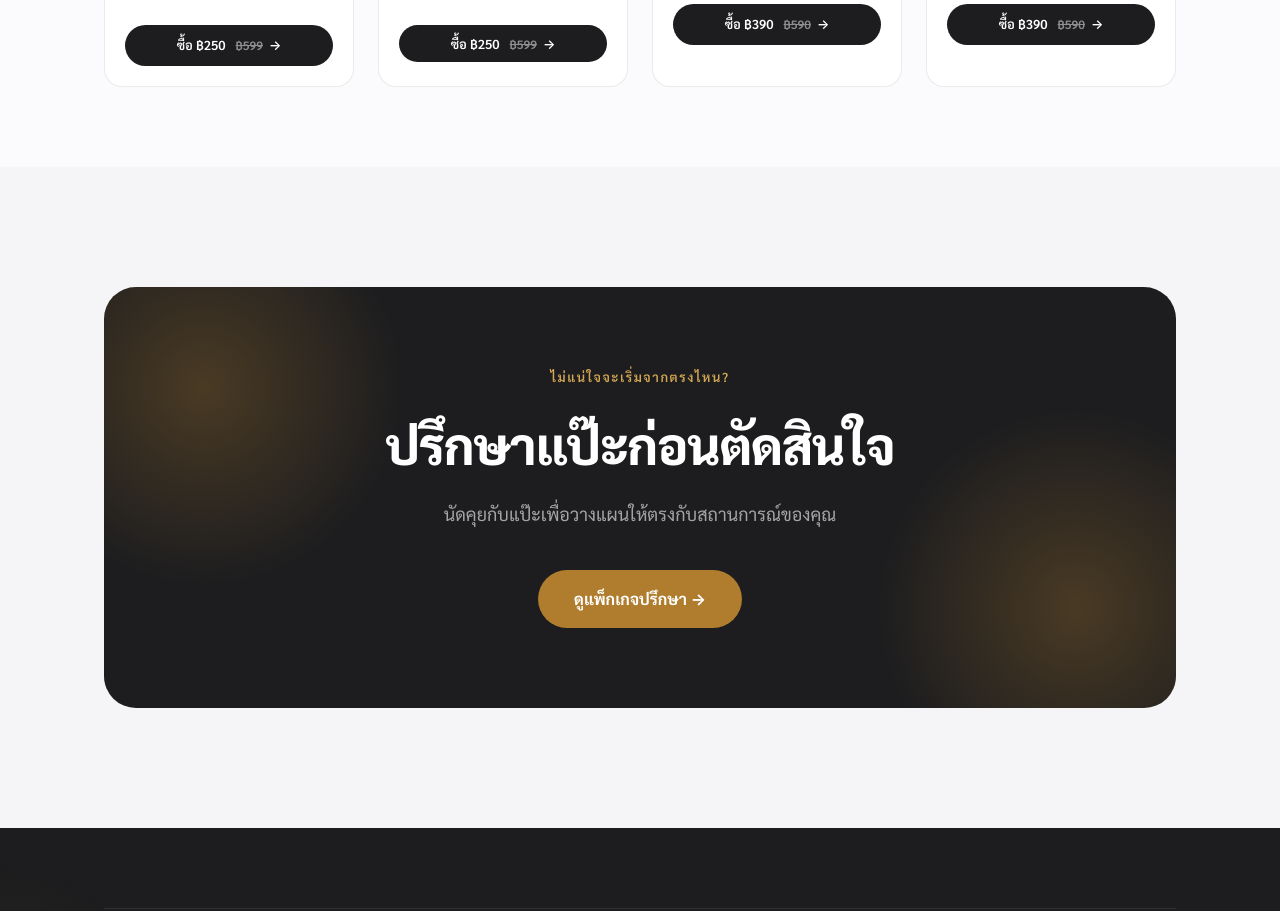
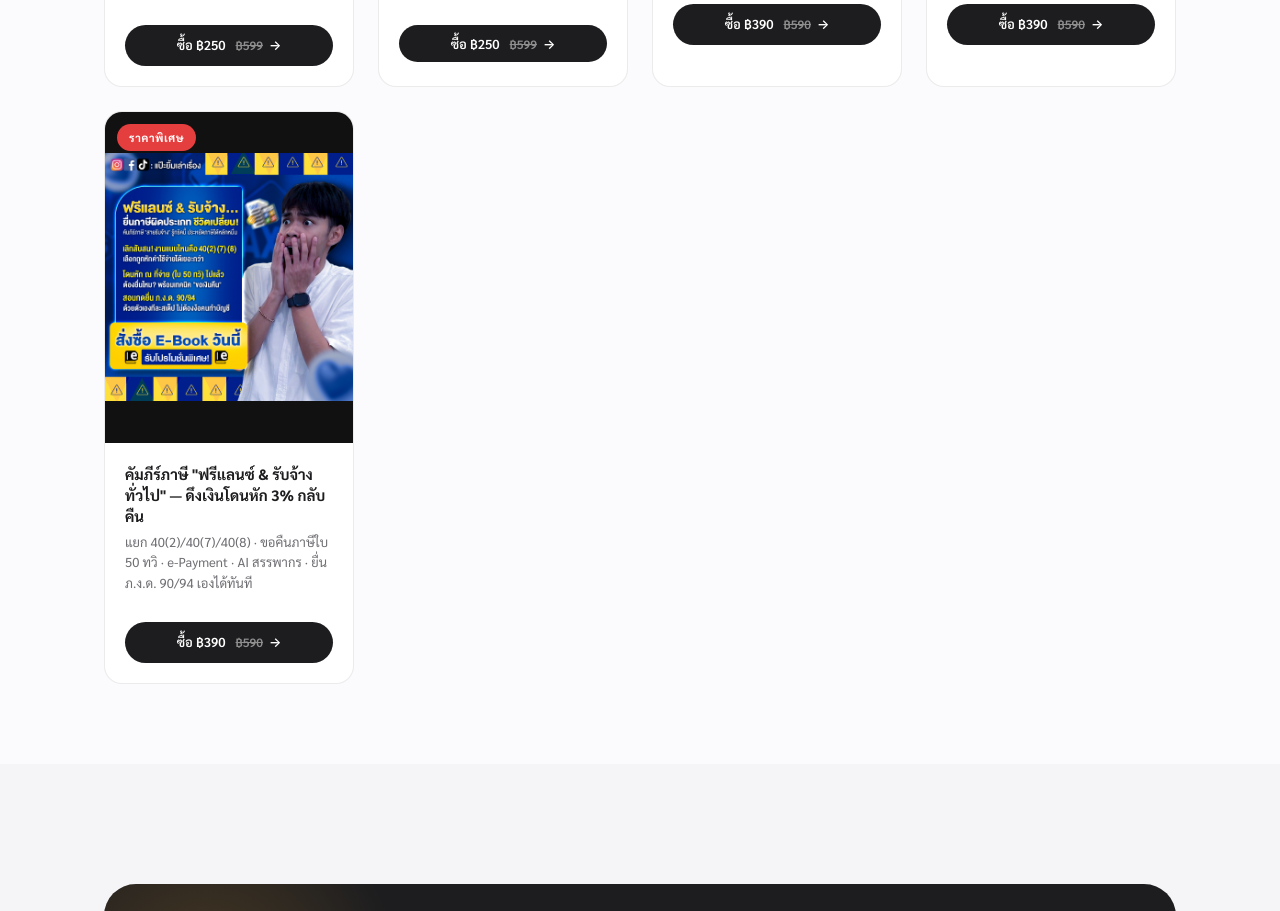
Before and after one commit to Wicha113/paeyimtax, a plain HTML site: page courses.html in a window 1280 px wide. Shown: the part 2621-3532 px from the top of the page. Drawn offline with Linux system fonts and the light colour scheme.

Commit message:
Auto-save: courses.html

```diff
--- a/courses.html
+++ b/courses.html
@@ -247,6 +247,20 @@
         </div>
       </div>
 
+      <div class="ebook-card reveal reveal-delay-4" style="cursor:pointer;" onclick="location.href='ebook-freelance-tax.html'">
+        <div class="ebook-cover img-slider">
+          <div class="slider-track">
+            <img loading="lazy" src="images/fe01.jpg" alt="คัมภีร์ภาษีฟรีแลนซ์และรับจ้างทั่วไป" class="slide-img" />
+          </div>
+          <span class="course-badge hot">ราคาพิเศษ</span>
+        </div>
+        <div class="ebook-body">
+          <h3 class="ebook-title">คัมภีร์ภาษี "ฟรีแลนซ์ & รับจ้างทั่วไป" — ดึงเงินโดนหัก 3% กลับคืน</h3>
+          <p class="ebook-desc">แยก 40(2)/40(7)/40(8) · ขอคืนภาษีใบ 50 ทวิ · e-Payment · AI สรรพากร · ยื่น ภ.ง.ด. 90/94 เองได้ทันที</p>
+          <a href="ebook-freelance-tax.html" class="btn-enroll" style="margin-top:12px;width:100%;justify-content:center;" onclick="event.stopPropagation();">ซื้อ ฿390 <span style="text-decoration:line-through;opacity:0.5;font-size:12px;margin-left:4px;">฿590</span> →</a>
+        </div>
+      </div>
+
     </div>
   </div>
 </section>
```
